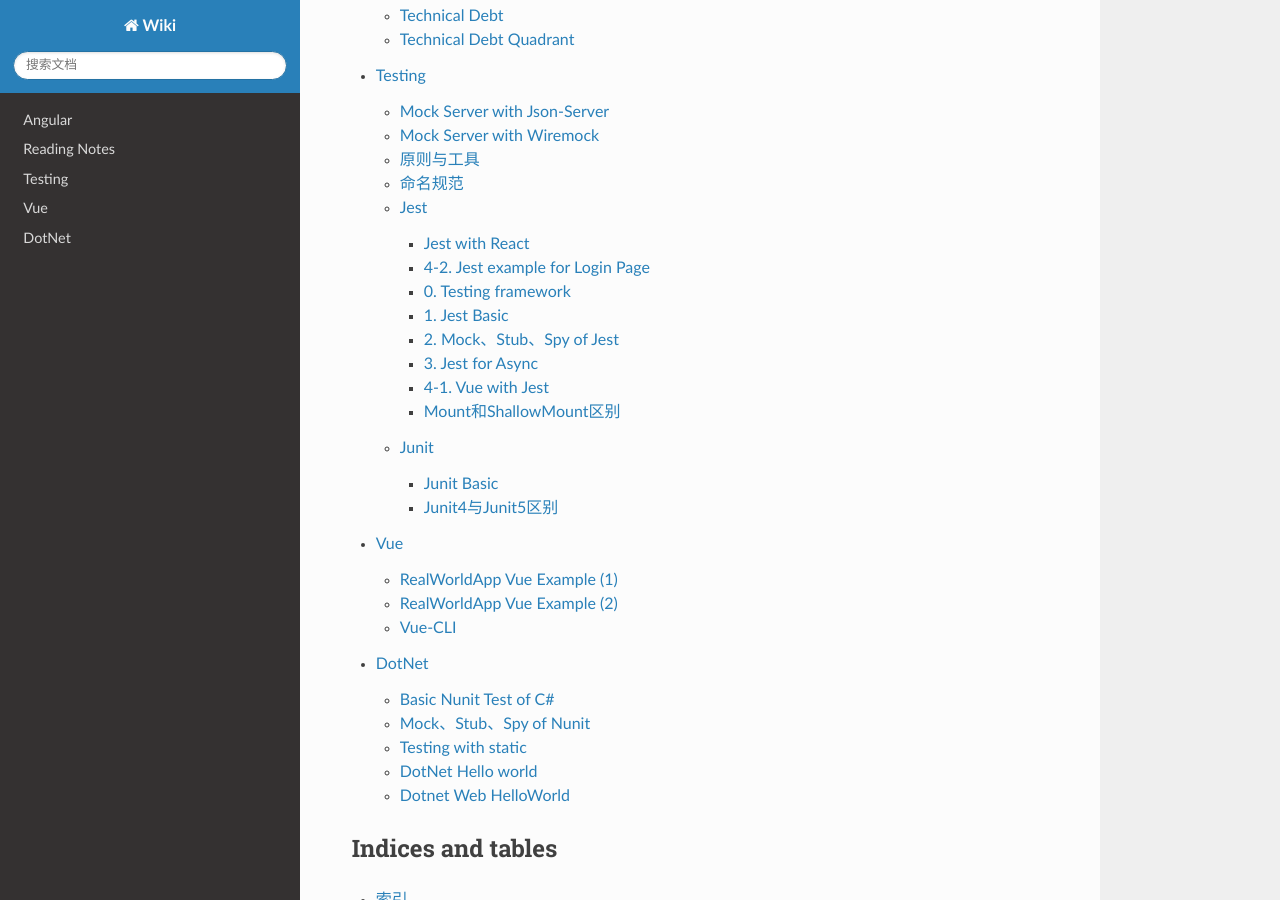
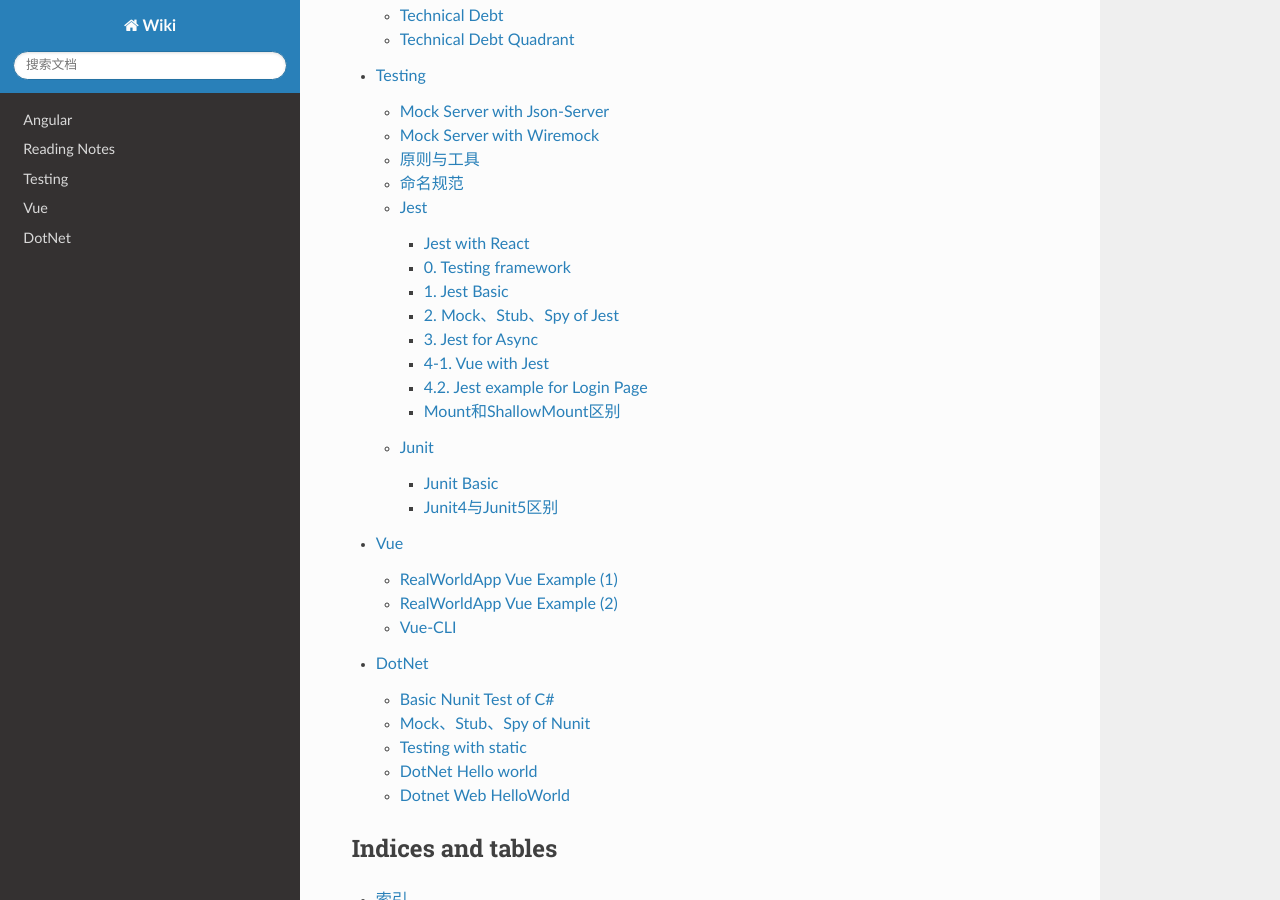
Before and after one commit to abigail830/Sphinx_wiki, a Sphinx documentation site: the page built from source/index.rst, in a window 1280 px wide and 900 px high, scrolled down 767 px. Built offline with Sphinx 7.4.7 and the Read the Docs theme 2.0.0, drawn with Linux system fonts in a browser that asks for light colours.

```diff
--- a/source/Testing/Jest/Jest with Vue2.rst
+++ b/source/Testing/Jest/Jest4 with Vue2.rst
@@ -1,4 +1,4 @@
-4-2. Jest example for Login Page
+4.2. Jest example for Login Page
 =============================================
 
 Login.vue
```
